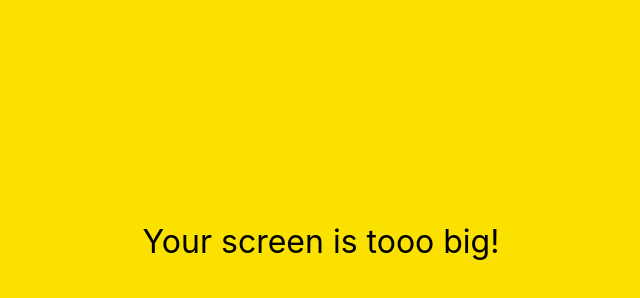
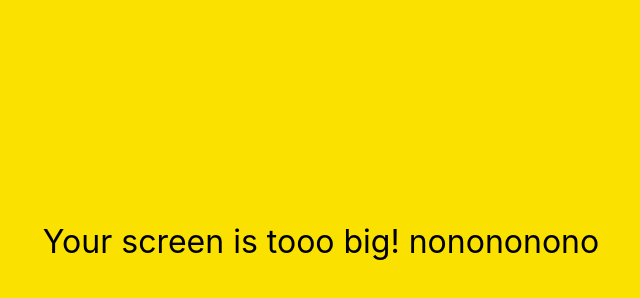
Before and after one commit to majun6422/kokoa-clone-2022, a plain HTML site: page friends.html in a window 1280 px wide. Shown: the part 158-456 px from the top of the page, without its empty margins (319-959 px from the left). Drawn offline with Linux system fonts and the light colour scheme.

Commit message:
Update friends.html
testest 2

```diff
--- a/friends.html
+++ b/friends.html
@@ -97,7 +97,7 @@
         <i class="fas fa-comments"></i>
     </div>
     <div id="no-mobile">
-        <span>Your screen is tooo big!</span>
+        <span>Your screen is tooo big! nonononono</span>
     </div>
 
     <script src="https://kit.fontawesome.com/88c4848199.js" crossorigin="anonymous"></script>
```
